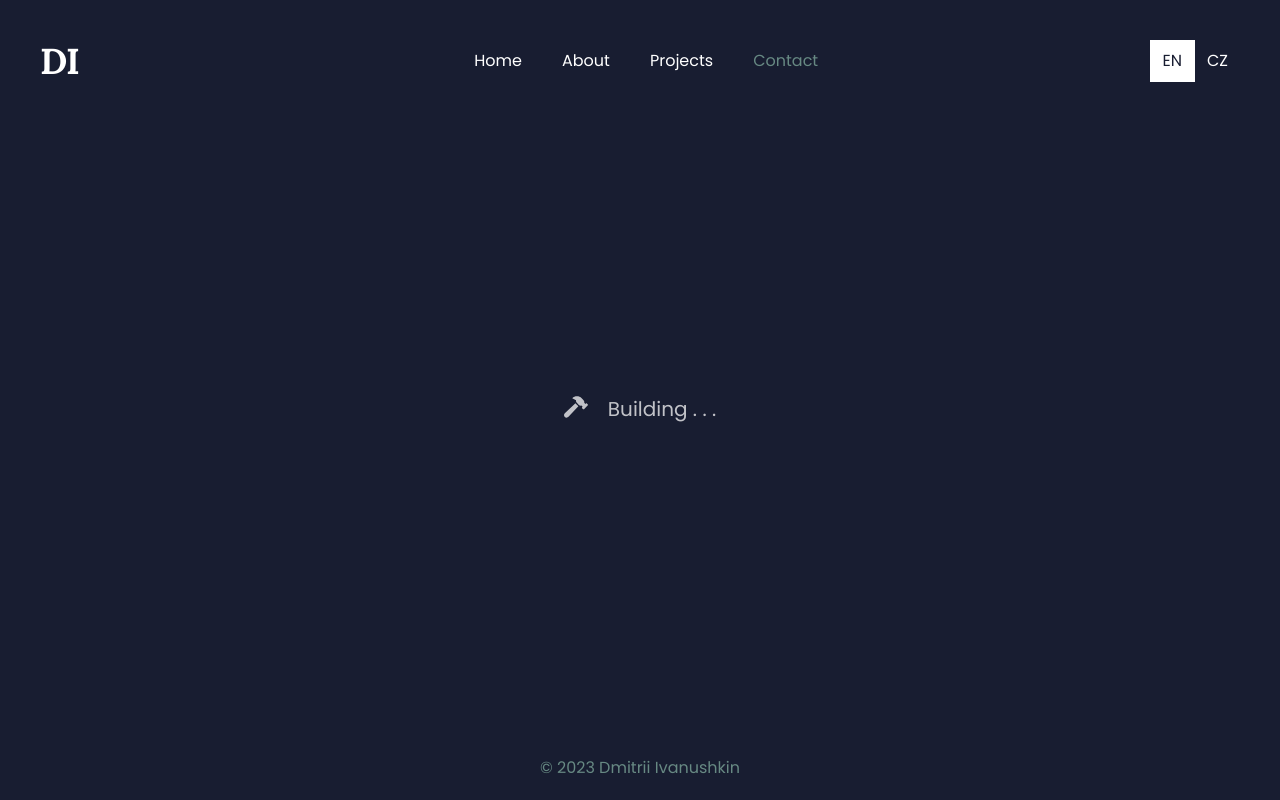
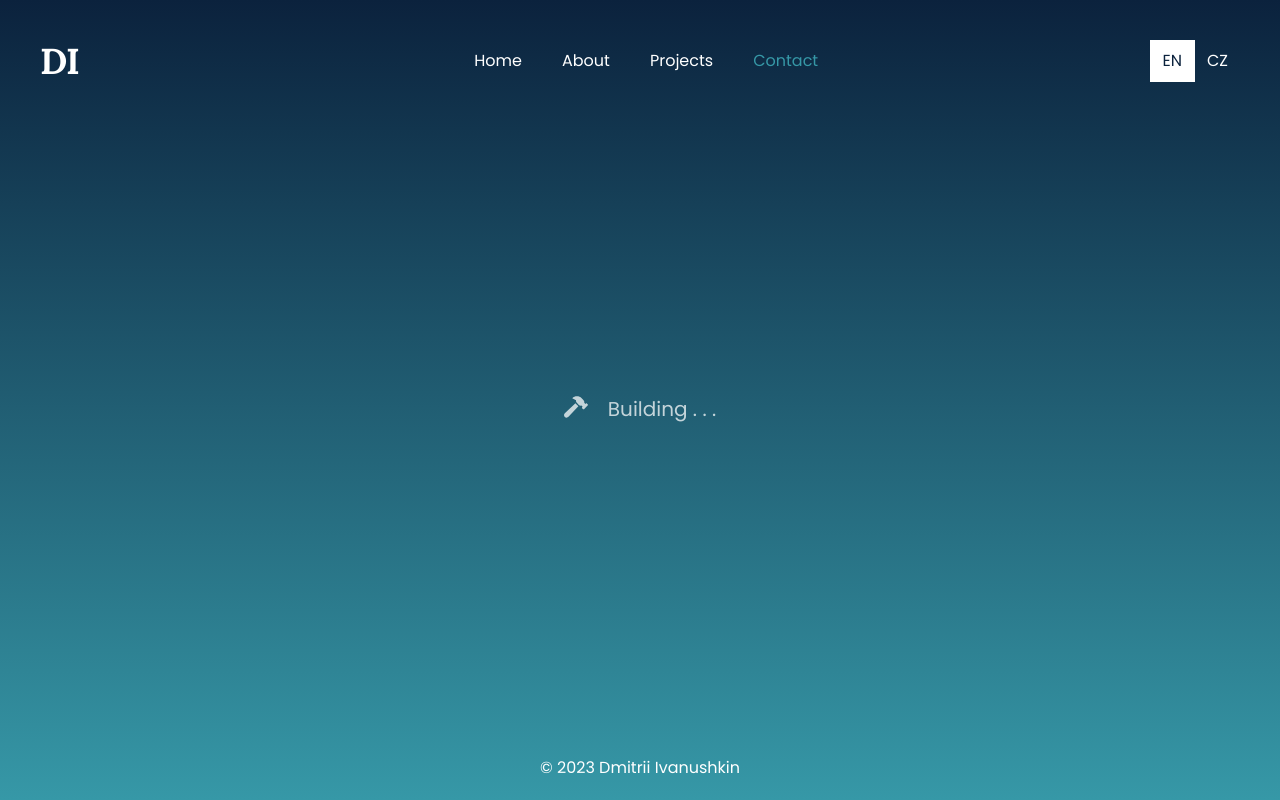
Before and after one commit to lasjdhu/web-page, a React (Create React App) app: page /contact in a window 1280 px wide. Built offline with nearby package versions, Linux system fonts and the light colour scheme.

Commit message:
build: better UI

```diff
--- a/public/index.html
+++ b/public/index.html
@@ -3,7 +3,7 @@
   <head>
     <meta charset="utf-8" />
     <meta name="viewport" content="width=device-width, initial-scale=1" />
-    <meta name="theme-color" content="#181D31" />
+    <meta name="theme-color" content="#2E8390" />
     <meta
       name="description"
       content="Personal web page"
--- a/src/App.jsx
+++ b/src/App.jsx
@@ -10,7 +10,7 @@ import GameOfLife from "./components/pages/projects/GameOfLife";
 
 function App() {
   return (
-    <div id="wrapper" className="bg-midnight text-white min-h-screen flex flex-col">
+    <div id="wrapper" className="bg-gradient-to-b from-midnight to-grad text-white min-h-screen flex flex-col">
       <Router>
         <Navbar />
         <Routes>
--- a/src/components/Footer.jsx
+++ b/src/components/Footer.jsx
@@ -6,8 +6,8 @@ const currentYear = () => {
 
 function Footer() {
     return (
-        <footer className="">
-            <p className="text-center text-interactive my-5">&copy; {currentYear()} Dmitrii Ivanushkin</p>
+        <footer className="text-center my-5">
+            <p>&copy; {currentYear()} Dmitrii Ivanushkin</p>
         </footer>
     );
 }
--- a/src/components/Navbar.jsx
+++ b/src/components/Navbar.jsx
@@ -28,7 +28,7 @@ function Navbar() {
     };
 
     return (
-        <nav className="flex items-center justify-between flex-wrap pt-10 pl-10 pr-10 bg-midnight">
+        <nav className="flex items-center justify-between flex-wrap pt-10 pl-10 pr-10">
             <div className="flex items-center flex-shrink-0 mr-16">
                 <NavLink
                     to="/"
--- a/src/components/forNavbar/Nav.jsx
+++ b/src/components/forNavbar/Nav.jsx
@@ -9,36 +9,36 @@ function Nav() {
         <div className="lg:flex-grow">
             <NavLink
                 to="/"
-                className="block lg:inline-block lg:mt-0 mt-4 mx-5 hover:text-interactive "
+                className="block lg:inline-block lg:mt-0 mt-4 mx-5"
                 style={ ({ isActive }) => ({
-                    color: isActive ? '#678983' : 'white',
+                    color: isActive ? '#3698A7' : 'white',
                 }) }
             >
                 {t('Home')}
             </NavLink>
             <NavLink
                 to="/about"
-                className="block lg:inline-block lg:mt-0 mt-4 mx-5 hover:text-interactive "
+                className="block lg:inline-block lg:mt-0 mt-4 mx-5"
                 style={({ isActive }) => ({
-                    color: isActive ? '#678983' : 'white',
+                    color: isActive ? '#3698A7' : 'white',
                 })}
             >
                 {t('About')}
             </NavLink>
             <NavLink
                 to="/projects"
-                className="block lg:inline-block lg:mt-0 mt-4 mx-5 hover:text-interactive "
+                className="block lg:inline-block lg:mt-0 mt-4 mx-5"
                 style={({ isActive }) => ({
-                    color: isActive ? '#678983' : 'white',
+                    color: isActive ? '#3698A7' : 'white',
                 })}
             >
                 {t('Projects')}
             </NavLink>
             <NavLink
                 to="/contact"
-                className="block lg:inline-block lg:mt-0 mt-4 mx-5 hover:text-interactive "
+                className="block lg:inline-block lg:mt-0 mt-4 mx-5"
                 style={({ isActive }) => ({
-                    color: isActive ? '#678983' : 'white',
+                    color: isActive ? '#3698A7' : 'white',
                 })}
             >
                 {t('Contact')}
--- a/src/components/pages/Projects.jsx
+++ b/src/components/pages/Projects.jsx
@@ -1,5 +1,5 @@
 import React from "react";
-import { Link } from 'react-router-dom';
+// import { Link } from 'react-router-dom';
 import Badge from "../tmp/Badge";
 
 function Projects() {
--- a/src/components/pages/projects/GameOfLife.jsx
+++ b/src/components/pages/projects/GameOfLife.jsx
@@ -4,7 +4,7 @@ import Game from './game.js';
 const GameOfLife = () => {
   const canvasRef = React.useRef(null);
   const [running, setRunning] = useState(false);
-  const [game, setGame] = useState(new Game(50, 50));
+  const [game] = useState(new Game(50, 50));
   const [intervalId, setIntervalId] = useState();
 
   useEffect(() => {
--- a/tailwind.config.js
+++ b/tailwind.config.js
@@ -13,12 +13,8 @@ module.exports = {
       white: colors.white,
       black: colors.black,
       gray: colors.gray,
-      emerald: colors.emerald,
-      indigo: colors.indigo,
-      yellow: colors.yellow,
-      'creamy' : '#F0E9D2',
-      'midnight': '#181D31',
-      'interactive' : '#678983',
+      'midnight': '#0B223D',
+      'grad' : '#3698A7',
     },
   },
   plugins: [],
```
Also changed, not shown: public/manifest.json.
